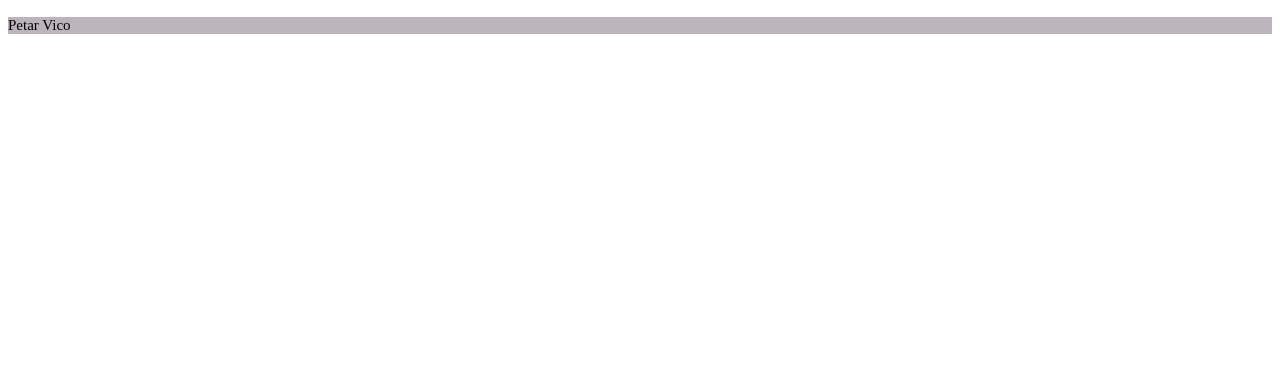
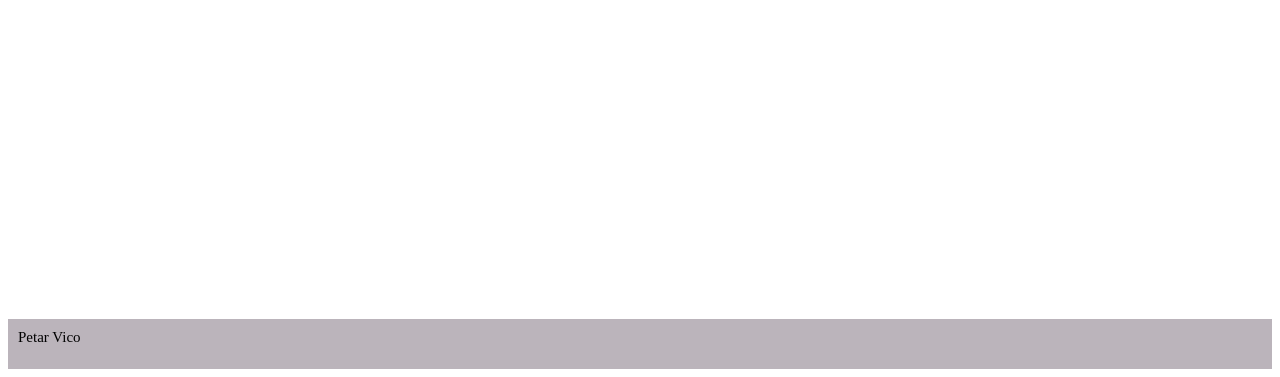
Before and after one commit to pvico12/pvico12.github.io-personal-website, a plain HTML site: page index.html in a window 1280 px wide. Shown: the part 439-816 px from the top of the page. Drawn offline with Linux system fonts and the light colour scheme.

```diff
--- a/styles.css
+++ b/styles.css
@@ -1,5 +1,8 @@
 body {
     background-color: white;
+    min-height: 100vh;
+    display: flex;
+    flex-direction: column;
 }
 
 header {
@@ -31,4 +34,8 @@
     background-color: rgb(187, 180, 187);
     font-size: 15px;
     text-align: left;
+    margin-top: auto;
+    height: 40px;
+    padding-top: 10px;
+    padding-left: 10px;
 }
```
